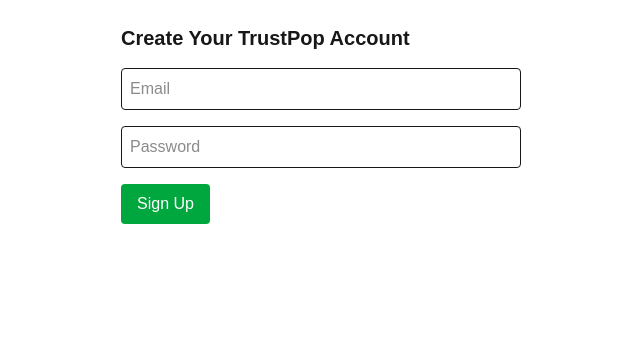
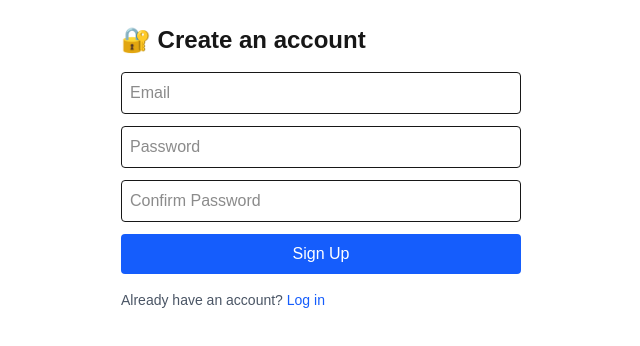
Before and after one commit to TrustpopEst/trustpop, a Next.js app: page /auth/signup in a window 1280 px wide. Shown: the top 346 px of the page, without its empty margins (319-959 px from the left). Built offline with nearby package versions, Linux system fonts and the light colour scheme; no server answers.

Commit message:
ammendements done

```diff
--- a/public/widget.js
+++ b/public/widget.js
@@ -1,68 +1,89 @@
-console.log('TrustPop Widget: loading...')
+// public/widget.js
+console.log('TrustPop Widget: loading...');
 
-// Grab ?user=xxx from URL
-const urlParams = new URLSearchParams(window.location.search)
-const userId = urlParams.get('user')
-console.log('User ID:', userId); // Make sure this prints the correct user ID from the URL
+// Find this current <script> tag to extract the `user` query param
+const currentScript = document.currentScript || (function() {
+  const scripts = document.getElementsByTagName('script');
+  return scripts[scripts.length - 1];
+})();
+const scriptSrc = currentScript && currentScript.src;
+
+console.log('Script src:', scriptSrc);
+
+// Parse out the user ID from the script URL
+let userId = null;
+if (scriptSrc) {
+  try {
+    const url = new URL(scriptSrc);
+    userId = url.searchParams.get('user');
+  } catch (err) {
+    console.error('❌ Invalid widget script URL:', err);
+  }
+}
+console.log('User ID from script:', userId);
 
 if (!userId) {
-  console.error('❌ No user ID in widget script URL')
+  console.error('❌ No user ID in widget script URL');
 } else {
-  ;(async function () {
+  ;(async () => {
+    console.log(`⏳ Fetching data from API with user: ${userId}`);
     try {
-      const res = await fetch(`/api/widget?user=${userId}`)
-      console.log('Fetching data from API with user:', userId) // Check if userId is being passed correctly
-      const json = await res.json()
-      const { events } = json
+      const res = await fetch(`/api/widget?user=${encodeURIComponent(userId)}`);
+      const json = await res.json();
+      console.log('✅ API response:', json);
+      const { events } = json;
       if (!events || events.length === 0) {
-        console.error('❌ No events to display');
+        console.log('❌ No events to display');
         return;
       }
 
-      const container = document.createElement('div')
-      container.style.position = 'fixed'
-      container.style.bottom = '20px'
-      container.style.left = '20px'
-      container.style.background = '#fff'
-      container.style.border = '1px solid #ccc'
-      container.style.borderRadius = '10px'
-      container.style.padding = '12px 16px'
-      container.style.boxShadow = '0 4px 8px rgba(0,0,0,0.1)'
-      container.style.fontFamily = 'sans-serif'
-      container.style.fontSize = '14px'
-      container.style.color = '#333'
-      container.style.zIndex = '9999'
-      container.style.transition = 'all 0.5s ease'
-      container.style.opacity = '0'
-      container.style.transform = 'translateY(20px)'
+      // Create and style the pop-up container
+      const container = document.createElement('div');
+      Object.assign(container.style, {
+        position: 'fixed',
+        bottom: '20px',
+        left: '20px',
+        background: '#fff',
+        border: '1px solid #ccc',
+        borderRadius: '10px',
+        padding: '12px 16px',
+        boxShadow: '0 4px 8px rgba(0,0,0,0.1)',
+        fontFamily: 'sans-serif',
+        fontSize: '14px',
+        color: '#333',
+        zIndex: '9999',
+        transition: 'all 0.5s ease',
+        opacity: '0',
+        transform: 'translateY(20px)',
+      });
+      document.body.appendChild(container);
 
-      document.body.appendChild(container)
+      let index = 0;
+      function showNext() {
+        const ev = events[index];
+        if (!ev) return;
 
-      let index = 0
-      function showNext() {
-        const event = events[index]
-        if (!event) return
-
-        container.style.opacity = '0'
-        container.style.transform = 'translateY(20px)'
+        // hide
+        container.style.opacity = '0';
+        container.style.transform = 'translateY(20px)';
 
         setTimeout(() => {
-          container.innerText = `${event.message} • ${new Date(event.created_at).toLocaleTimeString()}`
-          container.style.opacity = '1'
-          container.style.transform = 'translateY(0)'
-        }, 300)
+          container.textContent = `${ev.message} • ${new Date(ev.created_at).toLocaleTimeString()}`;
+          container.style.opacity = '1';
+          container.style.transform = 'translateY(0)';
+        }, 300);
 
-        index = (index + 1) % events.length
+        index = (index + 1) % events.length;
       }
 
-      showNext()
-      const interval = setInterval(showNext, 5000)
+      showNext();
+      const interval = setInterval(showNext, 5000);
       setTimeout(() => {
-        clearInterval(interval)
-        container.remove()
-      }, 30000)
+        clearInterval(interval);
+        container.remove();
+      }, 30000);
     } catch (err) {
-      console.error('❌ TrustPop widget error:', err)
+      console.error('❌ TrustPop widget error:', err);
     }
-  })()
+  })();
 }
--- a/src/app/auth/signup/page.tsx
+++ b/src/app/auth/signup/page.tsx
@@ -1,35 +1,53 @@
 'use client'
 
 import { useState } from 'react'
+import Link from 'next/link'
+import { useRouter } from 'next/navigation'
 import { supabase } from '@/lib/supabaseClient'
-import { useRouter } from 'next/navigation'
 
 export default function SignupPage() {
+  const router = useRouter()
   const [email, setEmail] = useState('')
   const [password, setPassword] = useState('')
-  const [error, setError] = useState('')
-  const router = useRouter()
+  const [confirm, setConfirm] = useState('')
+  const [error, setError] = useState<string| null>(null)
+  const [loading, setLoading] = useState(false)
 
-  async function handleSignup(e: React.FormEvent) {
+  const handleSubmit = async (e: React.FormEvent) => {
     e.preventDefault()
-    setError('')
+    setError(null)
 
-    const { error } = await supabase.auth.signUp({
+    // 1) Check passwords match
+    if (password !== confirm) {
+      setError("Passwords don't match")
+      return
+    }
+
+    setLoading(true)
+    const { data, error: supaError } = await supabase.auth.signUp({
       email,
       password,
     })
+    setLoading(false)
 
-    if (error) setError(error.message)
-    else router.push('/events')
+    if (supaError) {
+      setError(supaError.message)
+      return
+    }
+
+    // on success, supabase will send confirmation email (unless you disabled it)
+    // we’ll redirect to the events page—new users will see an empty list
+    router.push('/events')
   }
 
   return (
-    <main className="max-w-md mx-auto p-6">
-      <h1 className="text-xl font-bold mb-4">Create Your TrustPop Account</h1>
-      <form onSubmit={handleSignup} className="space-y-4">
+    <main className="p-6 max-w-md mx-auto space-y-4">
+      <h1 className="text-2xl font-bold">🔐 Create an account</h1>
+      <form onSubmit={handleSubmit} className="space-y-3">
         <input
           type="email"
           placeholder="Email"
+          required
           className="w-full p-2 border rounded"
           value={email}
           onChange={(e) => setEmail(e.target.value)}
@@ -37,18 +55,34 @@
         <input
           type="password"
           placeholder="Password"
+          required
           className="w-full p-2 border rounded"
           value={password}
           onChange={(e) => setPassword(e.target.value)}
         />
-        {error && <p className="text-red-500">{error}</p>}
+        <input
+          type="password"
+          placeholder="Confirm Password"
+          required
+          className="w-full p-2 border rounded"
+          value={confirm}
+          onChange={(e) => setConfirm(e.target.value)}
+        />
+        {error && <div className="text-red-600">{error}</div>}
         <button
           type="submit"
-          className="bg-green-600 text-white px-4 py-2 rounded hover:bg-green-700"
+          disabled={loading}
+          className="w-full bg-blue-600 text-white py-2 rounded hover:bg-blue-700"
         >
-          Sign Up
+          {loading ? 'Creating…' : 'Sign Up'}
         </button>
       </form>
+      <p className="text-sm text-gray-600">
+        Already have an account?{' '}
+        <Link href="/auth/login" className="text-blue-600 hover:underline">
+          Log in
+        </Link>
+      </p>
     </main>
   )
 }
--- /dev/null
+++ b/widget-demo/test.html
@@ -0,0 +1,14 @@
+<!DOCTYPE html>
+<html lang="en">
+  <head><meta charset="UTF-8" /><title>Widget Demo</title></head>
+  <body>
+    <h1>TrustPop Widget Demo</h1>
+    <p>The widget should pop up in the bottom-left.</p>
+
+    <!-- Embed your widget (no need to add ?user to the page URL) -->
+    <script
+      src="https://trustpop.vercel.app/widget.js?user=89a91216-0c4c-4cd3-bc26-5febfcba5665"
+      defer
+    ></script>
+  </body>
+</html>
```
